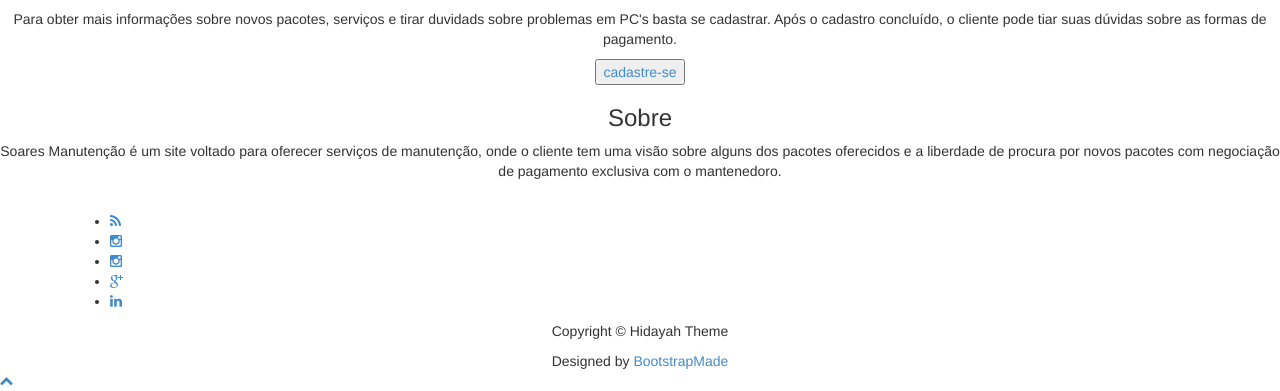
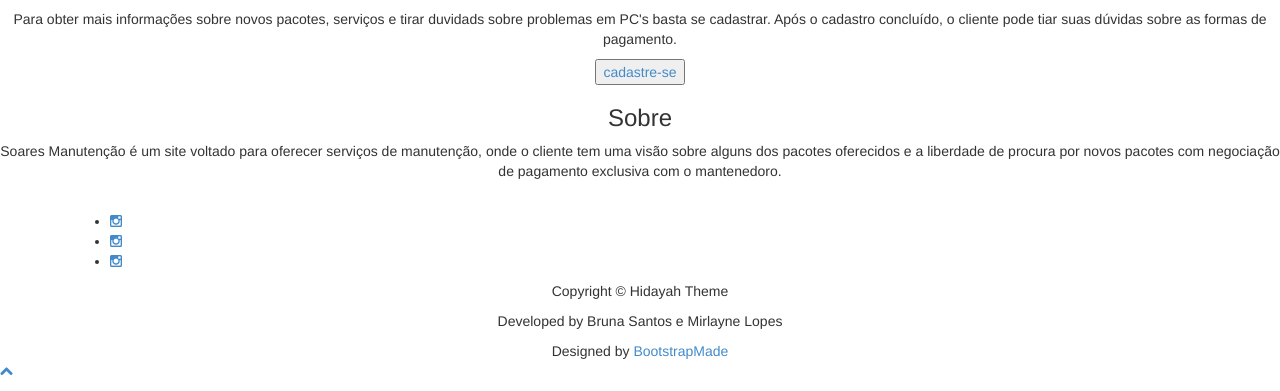
Before and after one commit to brunogomesifrn/pi19manutencao, a Django app: page / in a window 1280 px wide; the page is wider, and only the part inside the window is pictured. Shown: the part 841-1232 px from the top of that part. Run offline with Django 3.2, Linux system fonts and the light colour scheme; some libraries are stand-ins or nearby versions.

Commit message:
ajeitei rodapé

```diff
--- a/core/templates/index.html
+++ b/core/templates/index.html
@@ -118,6 +118,8 @@
     </a>
   </div>
 
+
+
     <div class="slider text-center">
     <h3>Sobre</h3>
     <p>Soares Manutenção é um site voltado para oferecer serviços de manutenção, onde o cliente tem uma visão sobre alguns dos pacotes oferecidos e a liberdade de procura por novos pacotes com negociação de pagamento exclusiva com o mantenedoro.</p>
@@ -133,17 +135,18 @@
         <div class="row animated opacity mar-bot20" data-andown="fadeIn" data-animation="animation">
           <div class="col-sm-12 align-center">
             <ul class="social-network social-circle">
-              <li><a href="#" class="icoRss" title="Rss"><i class="fa fa-rss"></i></a></li>
-              <li><a href="#" class="icoInstagram" title="Instagram"><i class="fa fa-instagram"></i></a></li>
-              <li><a href="#" class="icoInstagram" title="Instagram"><i class="fa fa-instagram"></i></a></li>
-              <li><a href="#" class="icoGoogle" title="Google +"><i class="fa fa-google-plus"></i></a></li>
-              <li><a href="#" class="icoLinkedin" title="Linkedin"><i class="fa fa-linkedin"></i></a></li>
+
+              <li><a href="https://instagram.com/brunasantoss_0806?igshid=1o0in43afu2hv" class="icoInstagram" title="Desenvolvedora Bruna Santos"><i class="fa fa-instagram"></i></a></li>
+              <li><a href="#" class="icoInstagram" title="Desenvolvedora Mirlayne Lopes"><i class="fa fa-instagram"></i></a></li>
+              <li><a href="https://instagram.com/david_s_carvalho?igshid=1afoxg7eiyn5m" class="icoInstagram" title="Proprietario da página, David Soares"><i class="fa fa-instagram"></i></a></li>
+
             </ul>
           </div>
         </div>
         <div class="row align-center copyright">
           <div class="col-sm-12 text-center">
             <p>Copyright &copy; Hidayah Theme</p>
+            <p>Developed by Bruna Santos e Mirlayne Lopes</p>
             <div class="credits">
               <!--
                 All the links in the footer should remain intact.
--- a/core/templates/pagina.html
+++ b/core/templates/pagina.html
@@ -14,6 +14,8 @@
 	<p class="a"><img src="botao.png" alt="botao logo" width="50px" height="50px"> DAVID SOARES
 	</p>
 </div>
+
+
 <div class="descricao ">
 	<p class="cor">Computador travado?<br>
 Faça seu cadastro e resolva seus problemas</p>
```
